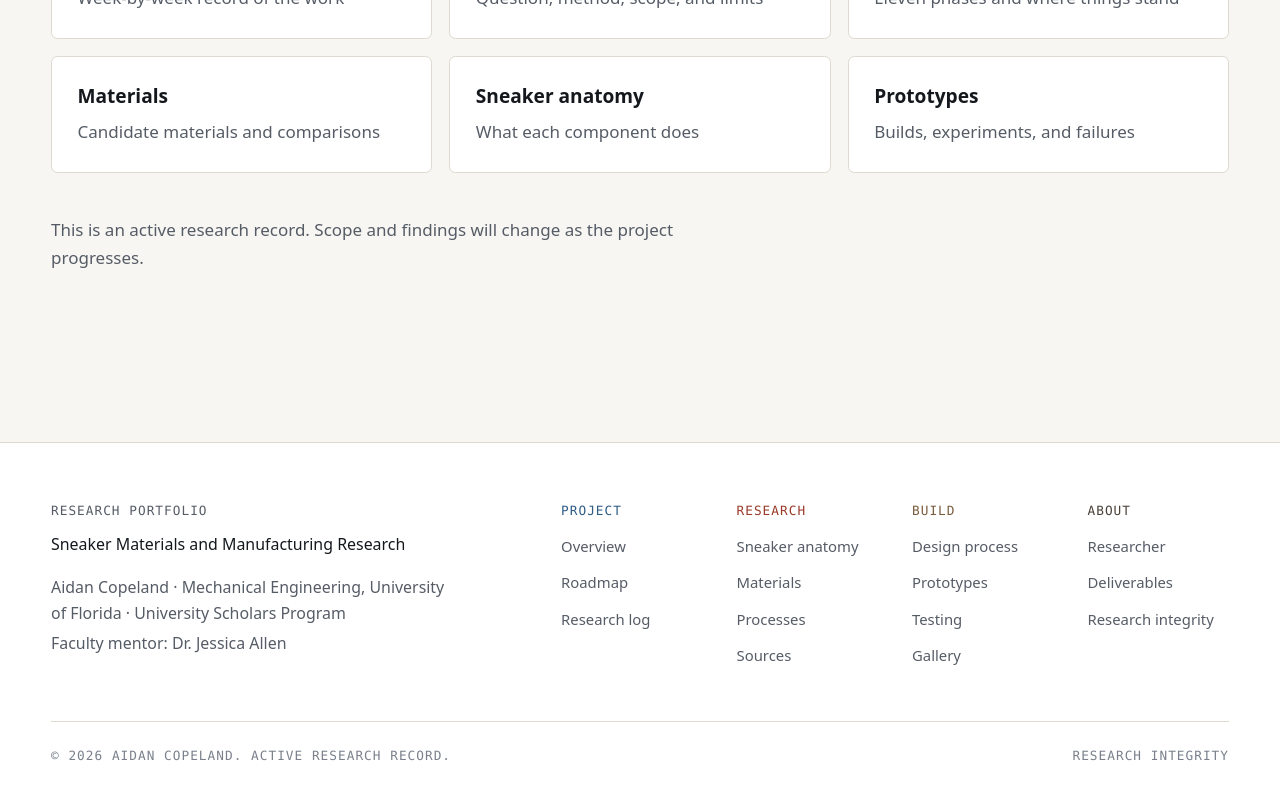
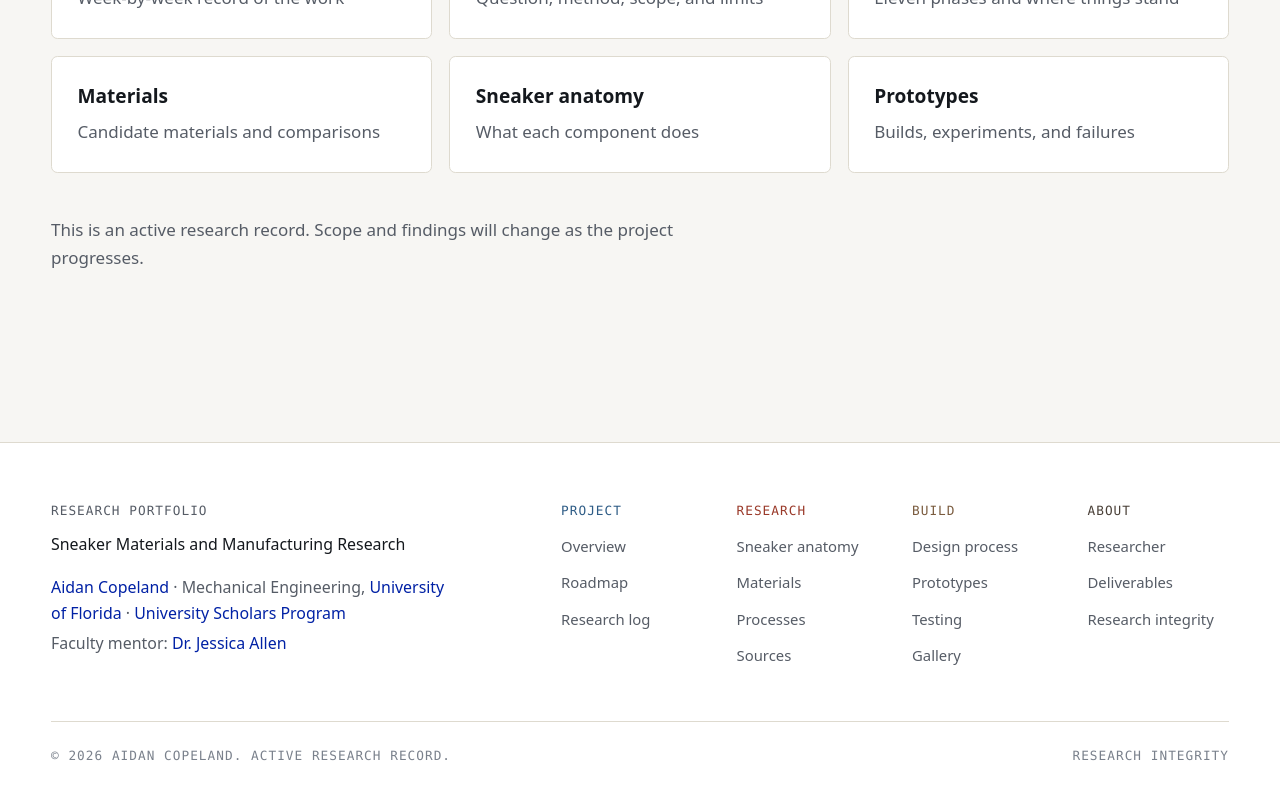
Before and after one commit to copecustomkicks/sneaker-research-portfolio-real-, a Next.js app: page / in a window 1280 px wide. Shown: the part 2108-2908 px from the top of the page. Built offline with nearby package versions, Linux system fonts and the light colour scheme.

Commit message:
Color researcher, university, program, and mentor names in footer
Aidan Copeland, University of Florida, University Scholars Program, and
Dr. Jessica Allen now use the site's signature UF blue in the footer
identity block, distinct from the surrounding gray connecting text.

```diff
--- a/components/SiteFooter.tsx
+++ b/components/SiteFooter.tsx
@@ -23,10 +23,12 @@ export function SiteFooter() {
               {site.shortName}
             </p>
             <p className="mt-4 text-[0.9375rem] leading-relaxed text-ink-muted">
-              {site.researcher} &middot; {site.major}, {site.university} &middot; {site.program}
+              <span className="text-uf-blue">{site.researcher}</span> &middot; {site.major},{' '}
+              <span className="text-uf-blue">{site.university}</span> &middot;{' '}
+              <span className="text-uf-blue">{site.program}</span>
             </p>
             <p className="mt-1 text-[0.9375rem] leading-relaxed text-ink-muted">
-              Faculty mentor: {site.mentor}
+              Faculty mentor: <span className="text-uf-blue">{site.mentor}</span>
             </p>
           </div>
 
```
